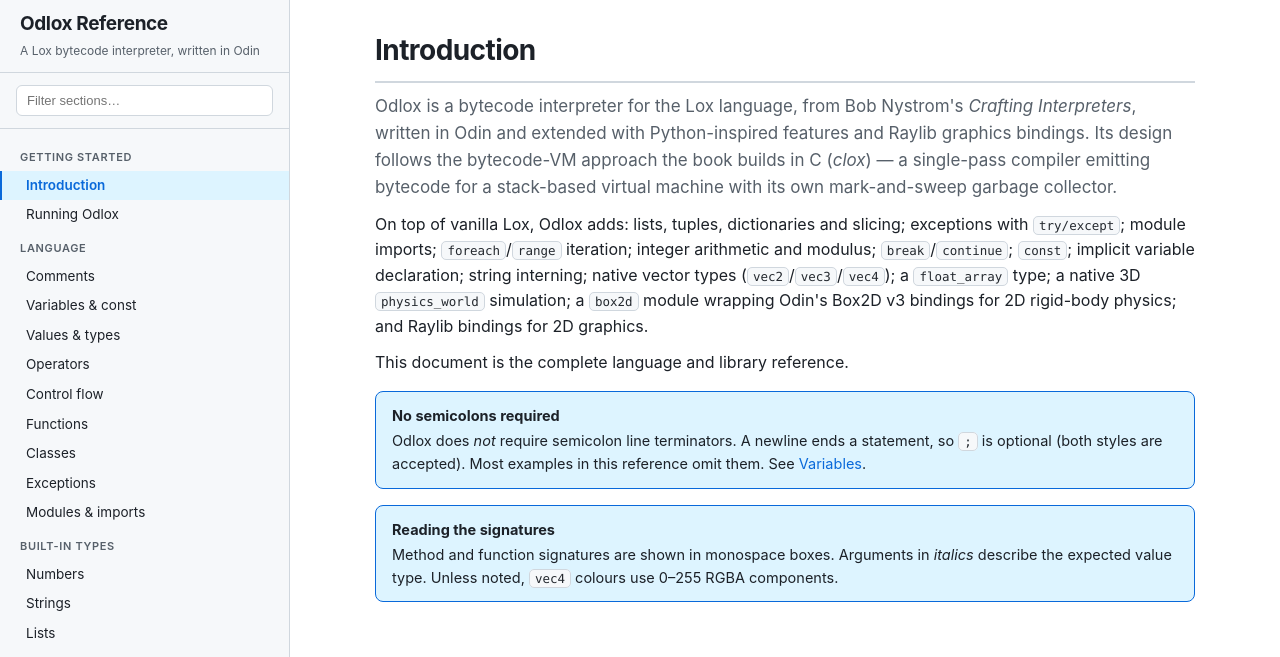
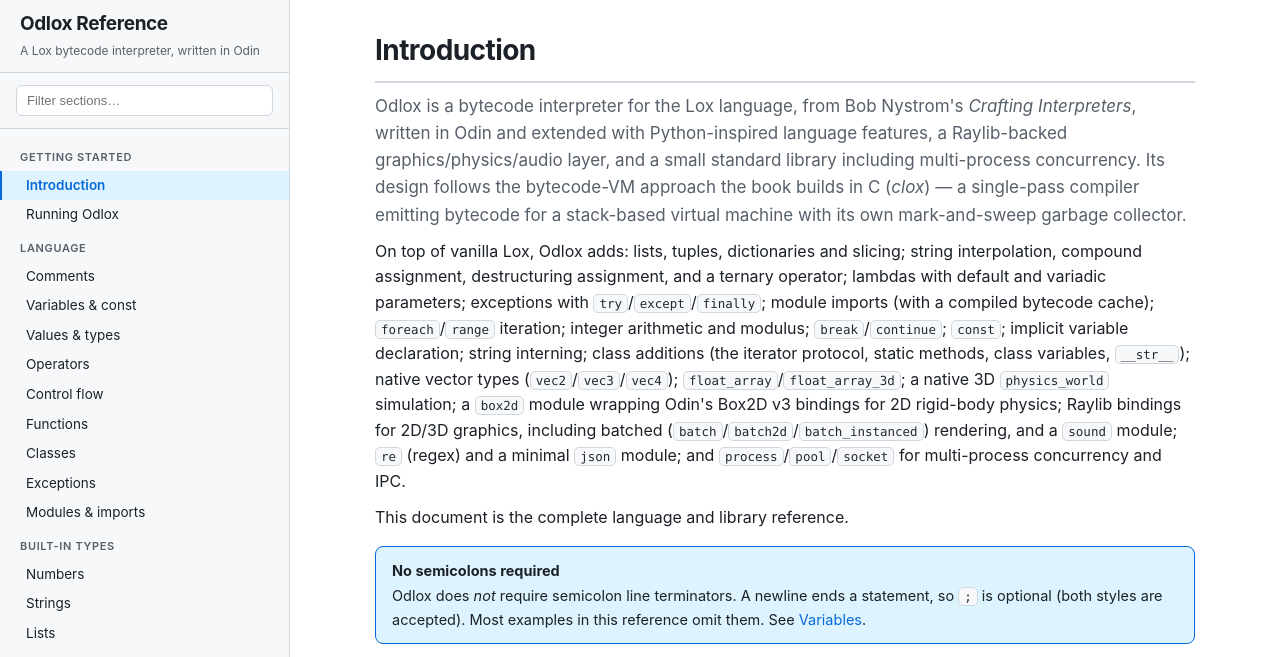
Before and after one commit to nickharrismcr/Odlox, a plain HTML site: page docs/language-reference.html in a window 1280 px wide. Shown: the part 88-745 px from the top of the page. Drawn offline with Linux system fonts and the light colour scheme.

Commit message:
Update language reference intro to reflect current feature set

```diff
--- a/docs/language-reference.html
+++ b/docs/language-reference.html
@@ -221,8 +221,8 @@
 
 <!-- ==================== INTRODUCTION ==================== -->
 <h2 class="section" id="introduction">Introduction</h2>
-<p class="lead">Odlox is a bytecode interpreter for the Lox language, from Bob Nystrom's <em>Crafting Interpreters</em>, written in Odin and extended with Python-inspired features and Raylib graphics bindings. Its design follows the bytecode-VM approach the book builds in C (<em>clox</em>) — a single-pass compiler emitting bytecode for a stack-based virtual machine with its own mark-and-sweep garbage collector.</p>
-<p>On top of vanilla Lox, Odlox adds: lists, tuples, dictionaries and slicing; exceptions with <code>try/except</code>; module imports; <code>foreach</code>/<code>range</code> iteration; integer arithmetic and modulus; <code>break</code>/<code>continue</code>; <code>const</code>; implicit variable declaration; string interning; native vector types (<code>vec2</code>/<code>vec3</code>/<code>vec4</code>); a <code>float_array</code> type; a native 3D <code>physics_world</code> simulation; a <code>box2d</code> module wrapping Odin's Box2D v3 bindings for 2D rigid-body physics; and Raylib bindings for 2D graphics.</p>
+<p class="lead">Odlox is a bytecode interpreter for the Lox language, from Bob Nystrom's <em>Crafting Interpreters</em>, written in Odin and extended with Python-inspired language features, a Raylib-backed graphics/physics/audio layer, and a small standard library including multi-process concurrency. Its design follows the bytecode-VM approach the book builds in C (<em>clox</em>) — a single-pass compiler emitting bytecode for a stack-based virtual machine with its own mark-and-sweep garbage collector.</p>
+<p>On top of vanilla Lox, Odlox adds: lists, tuples, dictionaries and slicing; string interpolation, compound assignment, destructuring assignment, and a ternary operator; lambdas with default and variadic parameters; exceptions with <code>try</code>/<code>except</code>/<code>finally</code>; module imports (with a compiled bytecode cache); <code>foreach</code>/<code>range</code> iteration; integer arithmetic and modulus; <code>break</code>/<code>continue</code>; <code>const</code>; implicit variable declaration; string interning; class additions (the iterator protocol, static methods, class variables, <code>__str__</code>); native vector types (<code>vec2</code>/<code>vec3</code>/<code>vec4</code>); <code>float_array</code>/<code>float_array_3d</code>; a native 3D <code>physics_world</code> simulation; a <code>box2d</code> module wrapping Odin's Box2D v3 bindings for 2D rigid-body physics; Raylib bindings for 2D/3D graphics, including batched (<code>batch</code>/<code>batch2d</code>/<code>batch_instanced</code>) rendering, and a <code>sound</code> module; <code>re</code> (regex) and a minimal <code>json</code> module; and <code>process</code>/<code>pool</code>/<code>socket</code> for multi-process concurrency and IPC.</p>
 <p>This document is the complete language and library reference.</p>
 <div class="note"><strong>No semicolons required</strong>Odlox does <em>not</em> require semicolon line terminators. A newline ends a statement, so <code>;</code> is optional (both styles are accepted). Most examples in this reference omit them. See <a href="#variables">Variables</a>.</div>
 <div class="note"><strong>Reading the signatures</strong>Method and function signatures are shown in monospace boxes. Arguments in <em>italics</em> describe the expected value type. Unless noted, <code>vec4</code> colours use 0–255 RGBA components.</div>
```
